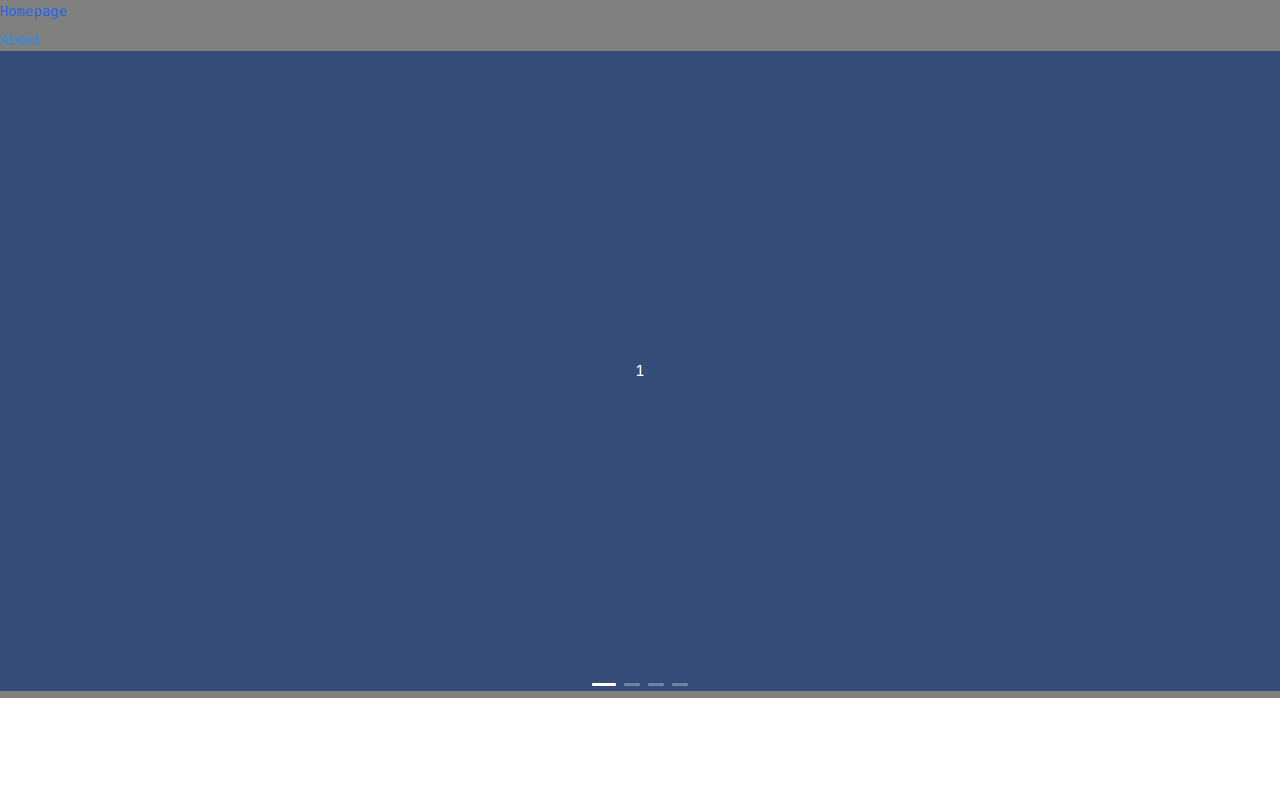
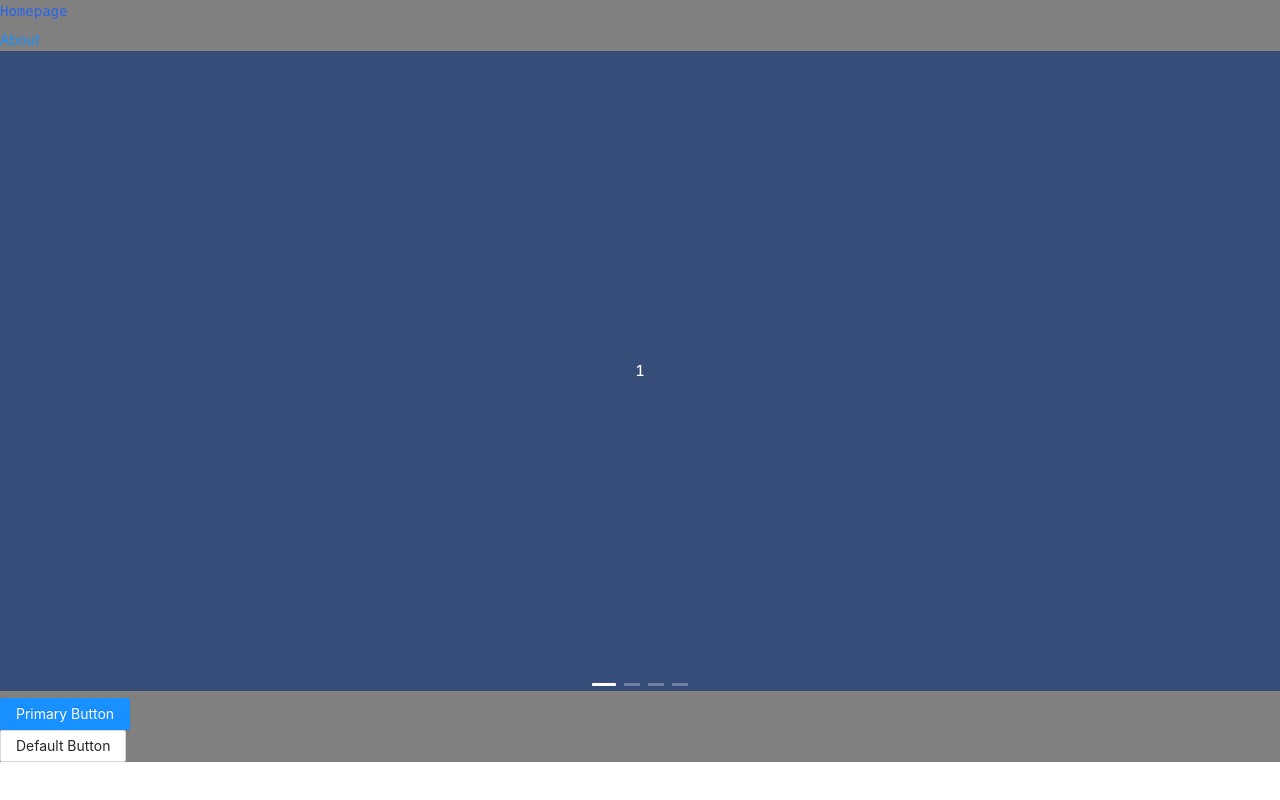
Before and after one commit to pragyachik/Plorus, a Next.js app in the folder nextapp/: page / in a window 1280 px wide. Built offline with nearby package versions, Linux system fonts and the light colour scheme.

Commit message:
Added buttons

```diff
--- /dev/null
+++ b/nextapp/components/Button.js
@@ -0,0 +1,10 @@
+import { Button } from 'antd';
+import React from 'react';
+const App = () => (
+  <>
+    <Button type="primary">Primary Button</Button>
+    <br />
+    <Button>Default Button</Button>
+  </>
+);
+export default App;
--- a/nextapp/pages/index.js
+++ b/nextapp/pages/index.js
@@ -4,6 +4,7 @@ import Image from 'next/image'
 import plorusStyles from '../styles/Plorus.module.css'
 import Link from "next/link"
 import Carousel from "../components/Carousel"
+import Button from "../components/Button"
 
 export default function Home() {
   return (
@@ -11,6 +12,7 @@ export default function Home() {
       <h1 className="font-mono text-blue-600">Homepage</h1>
       <Link href="/about"><a>About</a></Link>
       <Carousel />
+      <Button />
     </div>
   )
 }
```
Also changed, not shown: 2 other files (tests, documents, lock files or other folders).
